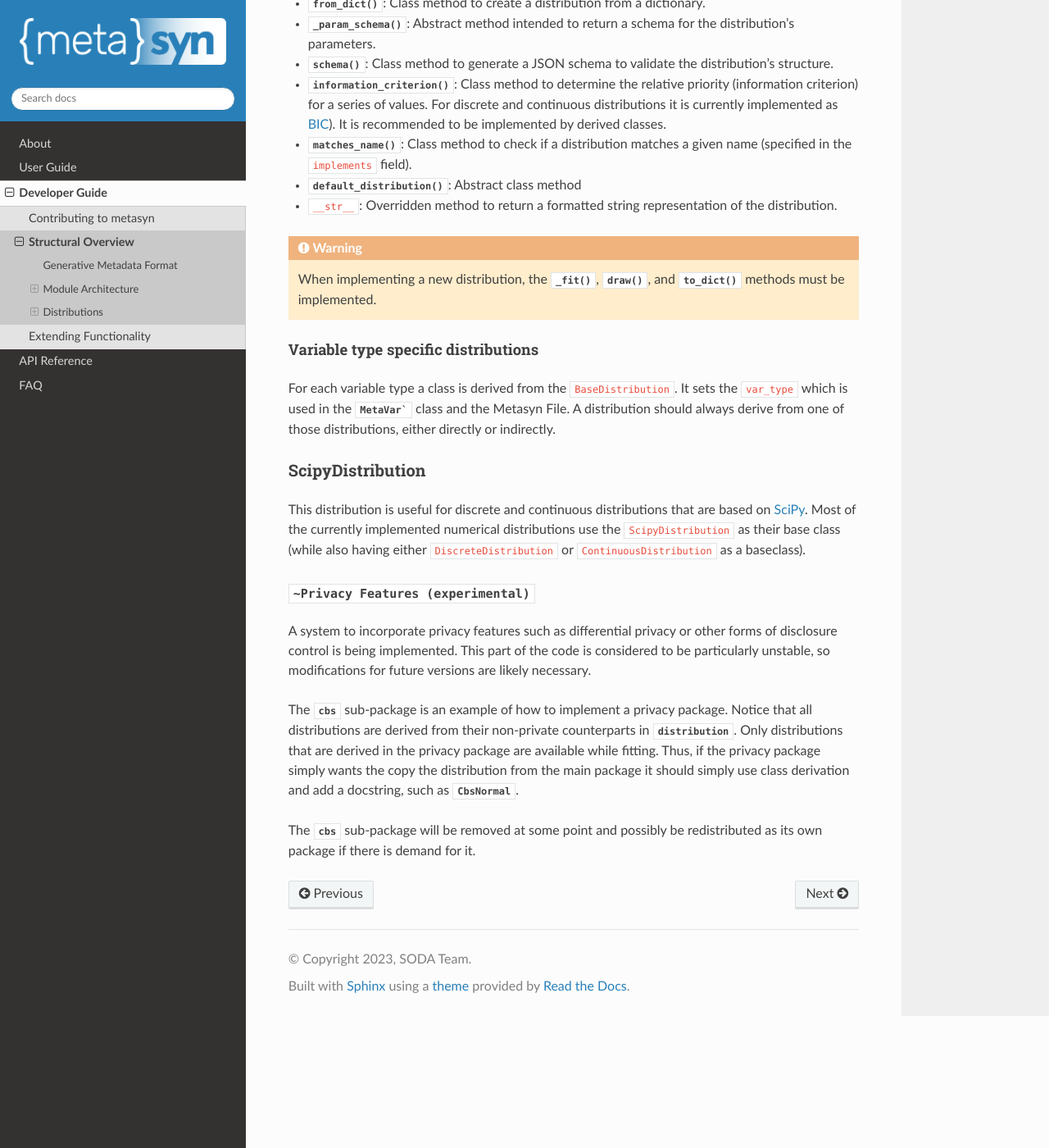
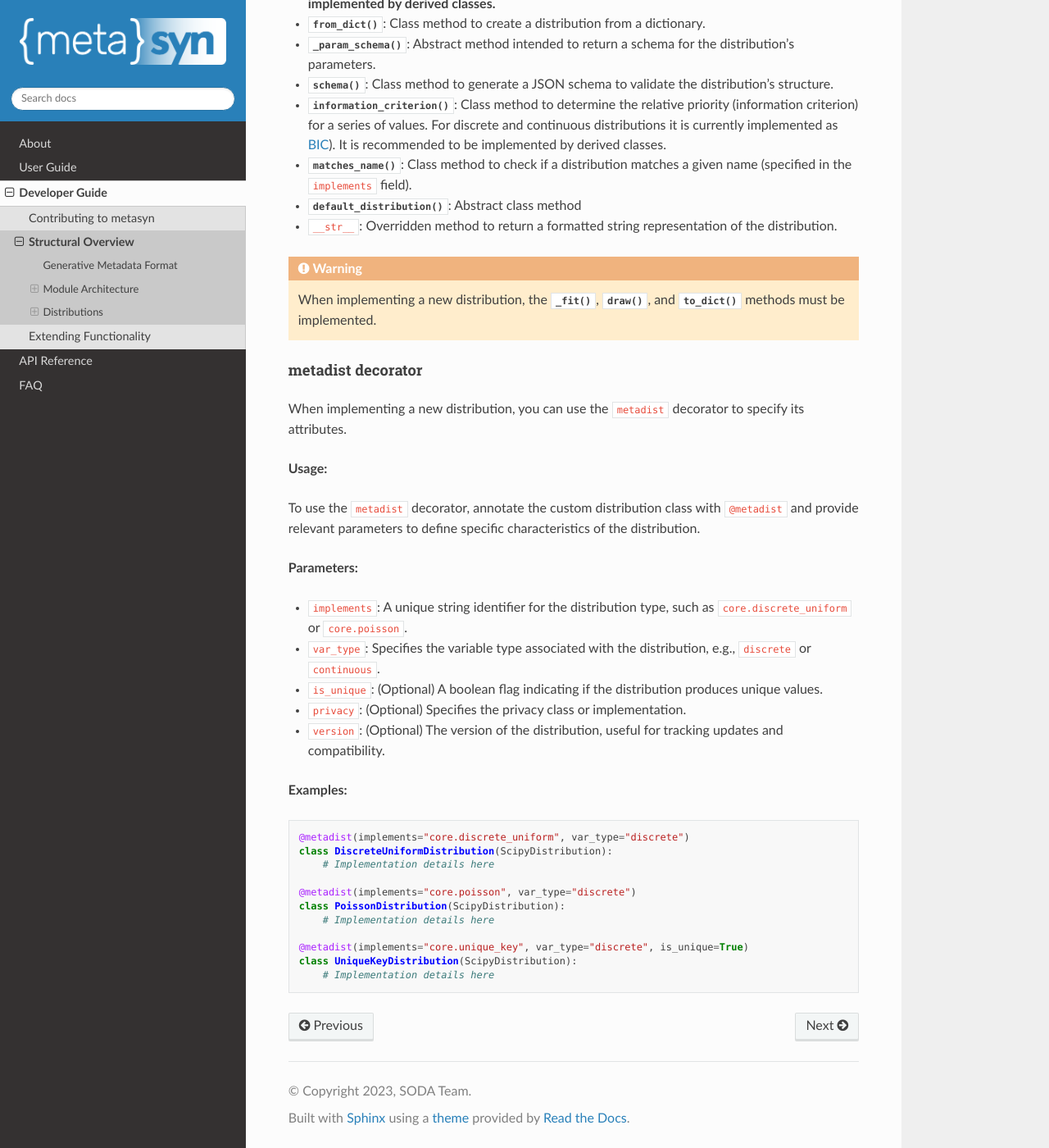
Before and after one commit to sodascience/metasyn, a Sphinx documentation site: the page built from docs/source/developer/detailed_overview.rst, in a window 1280 px wide and 1400 px high, scrolled down 4183 px. Shown: the whole window at 82% size. Built offline with Sphinx 7.4.7 and the Read the Docs theme 2.0.0, drawn with Linux system fonts in a browser that asks for light colours; some of the changed text lies outside the part shown.

Commit message:
Added metadist decorator

```diff
--- a/docs/source/developer/detailed_overview.rst
+++ b/docs/source/developer/detailed_overview.rst
@@ -128,8 +128,8 @@ This is the base class providing the basic structure for all distributions. It i
 
 **Fields:**
 
-- ``implements``: The name of the distribution.
-- ``var_type``: The type of variable associated with the distribution.
+- ``implements``: A unique string identifier for the distribution type, e.g. ``core.discrete_uniform`` or ``core.poisson``.
+- ``var_type``: The type of variable associated with the distribution, e.g. ``discrete`` or ``continuous``.
 - ``provenance``: Information about the source of the distribution.
 - ``privacy``: The privacy class or implementation associated with the distribution.
 - ``is_unique``: A boolean indicating whether the values in the distribution are unique.
@@ -160,30 +160,66 @@ This is the base class providing the basic structure for all distributions. It i
   When implementing a new distribution, the :meth:`~metasyn.distribution.BaseDistribution._fit`, :meth:`~metasyn.distribution.BaseDistribution.draw`, and :meth:`~metasyn.distribution.BaseDistribution.to_dict` methods must be implemented.
 
 
-Variable type specific distributions
-^^^^^^^^^^^^^^^^^^^^^^^^^^^^^^^^^^^^^
+metadist decorator
+^^^^^^^^^^^^^^^^^^
+When implementing a new distribution, you can use the ``metadist`` decorator to specify its attributes.
 
-For each variable type a class is derived from the ``BaseDistribution``. It sets the ``var_type`` which is used in the :obj:`~metasyn.MetaVar``
-class and the Metasyn File. A distribution should always derive from one of those distributions, either directly or indirectly.
 
-ScipyDistribution
-~~~~~~~~~~~~~~~~~
+**Usage:**
 
-This distribution is useful for discrete and continuous distributions that are based on
-`SciPy <https://docs.scipy.org/doc/scipy/index.html>`_. Most of the currently implemented numerical distributions
-use the ``ScipyDistribution`` as their base class (while also having either ``DiscreteDistribution`` or ``ContinuousDistribution``
-as a baseclass).
+To use the ``metadist`` decorator, annotate the custom distribution class with ``@metadist`` and provide relevant parameters to define specific characteristics of the distribution.
 
-:mod:`~Privacy Features (experimental) <metasyn.privacy>`
-~~~~~~~~~~~~~~~~~~~~~~~~~~~~~~~~~~~~~~~~~~~~~~~~~~~~~~~~
+**Parameters:**
 
-A system to incorporate privacy features such as differential privacy or other forms of disclosure control is being implemented.
-This part of the code is considered to be particularly unstable, so modifications for future versions are likely necessary.
+- ``implements``: A unique string identifier for the distribution type, such as ``core.discrete_uniform`` or ``core.poisson``.
+- ``var_type``: Specifies the variable type associated with the distribution, e.g., ``discrete`` or ``continuous``.
+- ``is_unique``: (Optional) A boolean flag indicating if the distribution produces unique values.
+- ``privacy``: (Optional) Specifies the privacy class or implementation.
+- ``version``: (Optional) The version of the distribution, useful for tracking updates and compatibility.
 
-The :mod:`~metasyn.privacy.cbs` sub-package is an example of how to implement a privacy package. Notice that all distributions
-are derived from their non-private counterparts in :mod:`~metasyn.distribution`. Only distributions that are derived in the
-privacy package are available while fitting. Thus, if the privacy package simply wants the copy the distribution from the main
-package it should simply use class derivation and add a docstring, such as :class:`~metasyn.privacy.cbs.continuous.CbsNormal`.
+**Examples:**
 
-The :mod:`~metasyn.privacy.cbs` sub-package will be removed at some point and possibly be redistributed as its own package if
-there is demand for it.
+.. code-block:: python
+
+   @metadist(implements="core.discrete_uniform", var_type="discrete")
+   class DiscreteUniformDistribution(ScipyDistribution):
+       # Implementation details here
+
+   @metadist(implements="core.poisson", var_type="discrete")
+   class PoissonDistribution(ScipyDistribution):
+       # Implementation details here
+
+   @metadist(implements="core.unique_key", var_type="discrete", is_unique=True)
+   class UniqueKeyDistribution(ScipyDistribution):
+       # Implementation details here
+
+
+
+
+.. Variable type specific distributions
+.. ^^^^^^^^^^^^^^^^^^^^^^^^^^^^^^^^^^^^^
+
+.. For each variable type a class is derived from the ``BaseDistribution``. It sets the ``var_type`` which is used in the :obj:`~metasyn.MetaVar``
+.. class and the Metasyn File. A distribution should always derive from one of those distributions, either directly or indirectly.
+
+.. ScipyDistribution
+.. ~~~~~~~~~~~~~~~~~
+
+.. This distribution is useful for discrete and continuous distributions that are based on
+.. `SciPy <https://docs.scipy.org/doc/scipy/index.html>`_. Most of the currently implemented numerical distributions
+.. use the ``ScipyDistribution`` as their base class (while also having either ``DiscreteDistribution`` or ``ContinuousDistribution``
+.. as a baseclass).
+
+.. :mod:`~Privacy Features (experimental) <metasyn.privacy>`
+.. ~~~~~~~~~~~~~~~~~~~~~~~~~~~~~~~~~~~~~~~~~~~~~~~~~~~~~~~~
+
+.. A system to incorporate privacy features such as differential privacy or other forms of disclosure control is being implemented.
+.. This part of the code is considered to be particularly unstable, so modifications for future versions are likely necessary.
+
+.. The :mod:`~metasyn.privacy.cbs` sub-package is an example of how to implement a privacy package. Notice that all distributions
+.. are derived from their non-private counterparts in :mod:`~metasyn.distribution`. Only distributions that are derived in the
+.. privacy package are available while fitting. Thus, if the privacy package simply wants the copy the distribution from the main
+.. package it should simply use class derivation and add a docstring, such as :class:`~metasyn.privacy.cbs.continuous.CbsNormal`.
+
+.. The :mod:`~metasyn.privacy.cbs` sub-package will be removed at some point and possibly be redistributed as its own package if
+.. there is demand for it.
```
